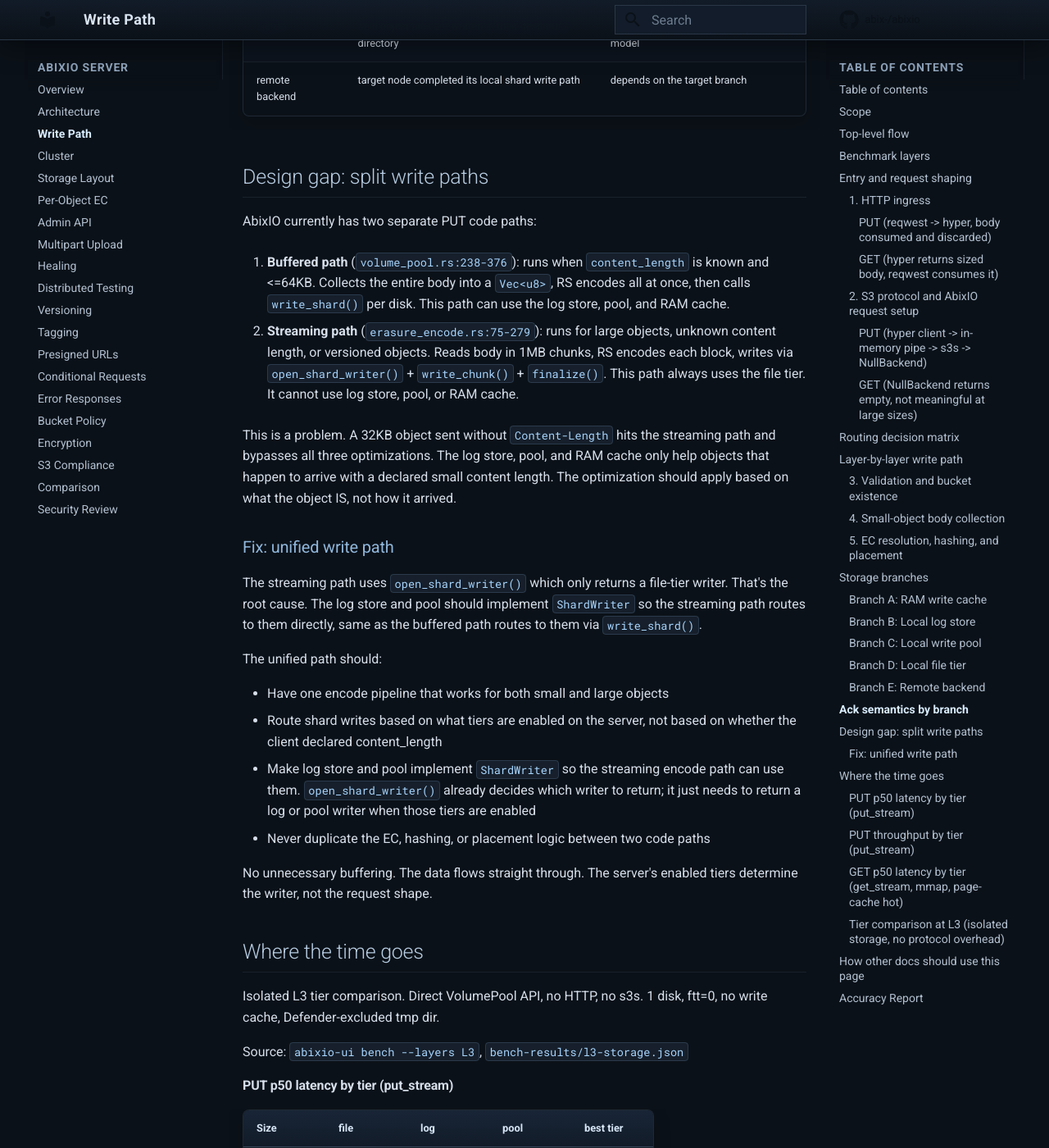
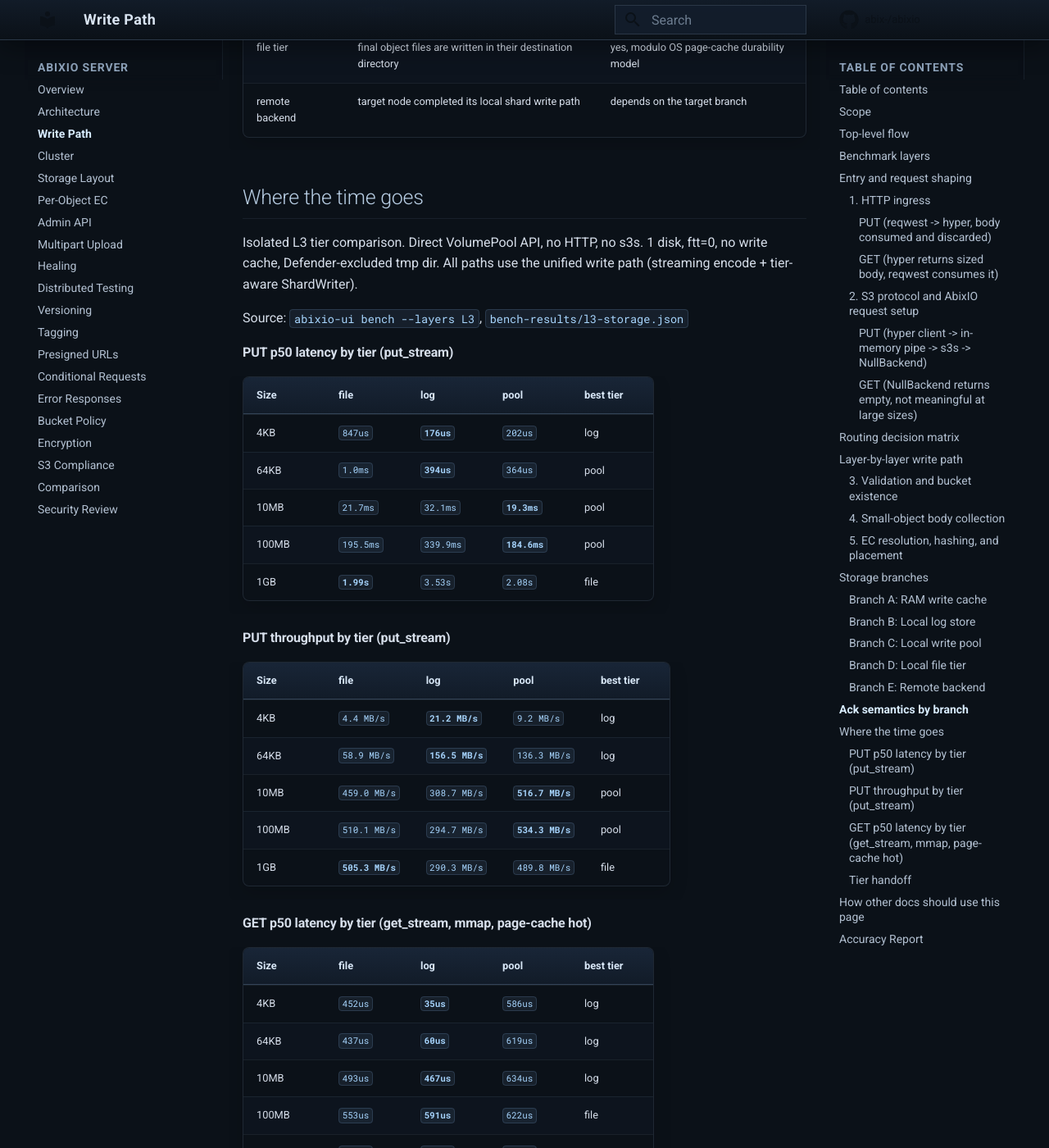
Before and after one commit to abix-/abixio, an MkDocs documentation site: the page built from docs/write-path.md, in a window 1280 px wide and 1400 px high, scrolled down 14354 px. Shown: the whole window at 82% size. Built offline with MkDocs 1.6.1 and Material for MkDocs 9.7.7, drawn with Linux system fonts in a browser that asks for light colours; comment, search, counter and statistics services are not loaded; some of the changed text lies outside the part shown.

Commit message:
update all L3 tables with unified write path numbers

```diff
--- a/docs/write-path.md
+++ b/docs/write-path.md
@@ -351,19 +351,18 @@
 
 | Size | PUT p50 | PUT throughput | GET p50 | GET throughput |
 |---|---|---|---|---|
-| 4KB | `793us` | `4.8 MB/s` | `451us` | `8.3 MB/s` |
-| 64KB | `966us` | `62.0 MB/s` | `436us` | `135.7 MB/s` |
-| 10MB | `21.1ms` | `476.3 MB/s` | `467us` | `21035 MB/s` |
-| 100MB | `195.5ms` | `510.7 MB/s` | `539us` | `48396 MB/s` |
-| 1GB | `1.97s` | `517.6 MB/s` | `655us` | `1496201 MB/s` |
+| 4KB | `176us` | `21.2 MB/s` | `35us` | `111.6 MB/s` |
+| 64KB | `394us` | `156.5 MB/s` | `60us` | `971.8 MB/s` |
+| 10MB | `32.1ms` | `308.7 MB/s` | `467us` | `20601 MB/s` |
+| 100MB | `339.9ms` | `294.7 MB/s` | `591us` | `163690 MB/s` |
+| 1GB | `3.53s` | `290.3 MB/s` | `822us` | `1339146 MB/s` |
 
-Note: GET uses `get_stream` which returns mmap-backed data. At 10MB+
-the GET is reading from OS page cache (data was just written), so
-latency is sub-millisecond regardless of size. The PUT uses
-`put_stream` (streaming encode path). The log store only handles
-small non-versioned writes internally; objects above 64KB fall
-through to the file tier, which is why large PUT numbers track
-Branch D closely.
+The log store handles small objects (<=64KB) natively via needle
+append. At 4KB it is 4.5x faster than the file tier. At 10MB+ the
+LogShardWriter buffers chunks then falls back to file-tier write
+because objects exceed the 64KB log threshold, which adds overhead
+compared to the direct file tier path. GET uses the log index +
+mmap and is sub-millisecond at all sizes (page-cache hot).
 
 If the cache is disabled or full, `VolumePool` writes shards to the
 selected backends. On a `LocalVolume`, small non-versioned objects can
@@ -397,15 +396,17 @@
 
 | Size | PUT p50 | PUT throughput | GET p50 | GET throughput |
 |---|---|---|---|---|
-| 4KB | `797us` | `4.7 MB/s` | `430us` | `8.7 MB/s` |
-| 64KB | `1.0ms` | `51.5 MB/s` | `450us` | `131.4 MB/s` |
-| 10MB | `20.3ms` | `489.4 MB/s` | `474us` | `20622 MB/s` |
-| 100MB | `187.2ms` | `525.7 MB/s` | `674us` | `155565 MB/s` |
-| 1GB | `2.02s` | `506.2 MB/s` | `699us` | `1451179 MB/s` |
+| 4KB | `202us` | `9.2 MB/s` | `586us` | `6.6 MB/s` |
+| 64KB | `364us` | `136.3 MB/s` | `619us` | `90.8 MB/s` |
+| 10MB | `19.3ms` | `516.7 MB/s` | `634us` | `15574 MB/s` |
+| 100MB | `184.6ms` | `534.3 MB/s` | `622us` | `153081 MB/s` |
+| 1GB | `2.08s` | `489.8 MB/s` | `1.0ms` | `1048536 MB/s` |
 
-Note: GET uses `get_stream` (mmap fast path, page-cache hot). PUT
-uses `put_stream`. The pool writes to pre-opened temp files and
-queues a rename, so the PUT ack happens before the final path exists.
+The pool writes to pre-opened temp files and queues a rename, so
+the PUT ack happens before the final path exists. At 4KB it is
+4x faster than the file tier. At 10MB+ it beats file tier on PUT
+because it avoids mkdir + File::create. GET reads from the pending
+temp file via pending_renames lookup.
 
 If a `LocalVolume` has the pre-opened temp-file pool enabled and a slot
 is available, the shard write goes through the pool path.
@@ -441,15 +442,16 @@
 
 | Size | PUT p50 | PUT throughput | GET p50 | GET throughput |
 |---|---|---|---|---|
-| 4KB | `797us` | `4.3 MB/s` | `431us` | `8.4 MB/s` |
-| 64KB | `1.0ms` | `59.9 MB/s` | `440us` | `133.9 MB/s` |
-| 10MB | `21.5ms` | `461.4 MB/s` | `442us` | `20817 MB/s` |
-| 100MB | `193.8ms` | `511.0 MB/s` | `563us` | `174322 MB/s` |
-| 1GB | `1.95s` | `526.1 MB/s` | `666us` | `1519288 MB/s` |
+| 4KB | `847us` | `4.4 MB/s` | `452us` | `8.2 MB/s` |
+| 64KB | `1.0ms` | `58.9 MB/s` | `437us` | `135.6 MB/s` |
+| 10MB | `21.7ms` | `459.0 MB/s` | `493us` | `19576 MB/s` |
+| 100MB | `195.5ms` | `510.1 MB/s` | `553us` | `173527 MB/s` |
+| 1GB | `1.99s` | `505.3 MB/s` | `726us` | `1473876 MB/s` |
 
-Note: GET uses `get_stream` (mmap fast path, page-cache hot). PUT
-uses `put_stream`. The file tier writes shard.dat and meta.json
-directly to their final paths with no post-write rename step.
+The file tier writes shard.dat and meta.json directly to their
+final paths. No post-write rename, no pre-opened files. At 4KB it
+is the slowest tier because every PUT pays mkdir + File::create.
+GET uses mmap (page-cache hot).
 
 If the write does not hit RAM cache, log store, or write pool, it falls
 through to the file tier.
@@ -512,54 +514,11 @@
 | file tier | final object files are written in their destination directory | yes, modulo OS page-cache durability model |
 | remote backend | target node completed its local shard write path | depends on the target branch |
 
-## Design gap: split write paths
-
-AbixIO currently has two separate PUT code paths:
-
-1. **Buffered path** (`volume_pool.rs:238-376`): runs when
-   `content_length` is known and <=64KB. Collects the entire body
-   into a `Vec<u8>`, RS encodes all at once, then calls `write_shard()`
-   per disk. This path can use the log store, pool, and RAM cache.
-
-2. **Streaming path** (`erasure_encode.rs:75-279`): runs for large
-   objects, unknown content length, or versioned objects. Reads body
-   in 1MB chunks, RS encodes each block, writes via
-   `open_shard_writer()` + `write_chunk()` + `finalize()`. This path
-   always uses the file tier. It cannot use log store, pool, or RAM
-   cache.
-
-This is a problem. A 32KB object sent without `Content-Length` hits
-the streaming path and bypasses all three optimizations. The log
-store, pool, and RAM cache only help objects that happen to arrive
-with a declared small content length. The optimization should apply
-based on what the object IS, not how it arrived.
-
-### Fix: unified write path
-
-The streaming path uses `open_shard_writer()` which only returns a
-file-tier writer. That's the root cause. The log store and pool
-should implement `ShardWriter` so the streaming path routes to them
-directly, same as the buffered path routes to them via `write_shard()`.
-
-The unified path should:
-
-- Have one encode pipeline that works for both small and large objects
-- Route shard writes based on what tiers are enabled on the server,
-  not based on whether the client declared content_length
-- Make log store and pool implement `ShardWriter` so the streaming
-  encode path can use them. `open_shard_writer()` already decides
-  which writer to return; it just needs to return a log or pool
-  writer when those tiers are enabled
-- Never duplicate the EC, hashing, or placement logic between two
-  code paths
-
-No unnecessary buffering. The data flows straight through. The
-server's enabled tiers determine the writer, not the request shape.
-
 ## Where the time goes
 
 Isolated L3 tier comparison. Direct VolumePool API, no HTTP, no s3s.
-1 disk, ftt=0, no write cache, Defender-excluded tmp dir.
+1 disk, ftt=0, no write cache, Defender-excluded tmp dir. All paths
+use the unified write path (streaming encode + tier-aware ShardWriter).
 
 Source: `abixio-ui bench --layers L3`, `bench-results/l3-storage.json`
 
@@ -567,48 +526,47 @@
 
 | Size | file | log | pool | best tier |
 |---|---|---|---|---|
-| 4KB | `797us` | **`793us`** | `797us` | log |
-| 64KB | `1.0ms` | **`966us`** | `1.0ms` | log |
-| 10MB | `21.5ms` | `21.1ms` | **`20.3ms`** | pool |
-| 100MB | `193.8ms` | `195.5ms` | **`187.2ms`** | pool |
-| 1GB | **`1.95s`** | `1.97s` | `2.02s` | file |
+| 4KB | `847us` | **`176us`** | `202us` | log |
+| 64KB | `1.0ms` | **`394us`** | `364us` | pool |
+| 10MB | `21.7ms` | `32.1ms` | **`19.3ms`** | pool |
+| 100MB | `195.5ms` | `339.9ms` | **`184.6ms`** | pool |
+| 1GB | **`1.99s`** | `3.53s` | `2.08s` | file |
 
 #### PUT throughput by tier (put_stream)
 
 | Size | file | log | pool | best tier |
 |---|---|---|---|---|
-| 4KB | `4.3 MB/s` | **`4.8 MB/s`** | `4.7 MB/s` | log |
-| 64KB | `59.9 MB/s` | **`62.0 MB/s`** | `51.5 MB/s` | log |
-| 10MB | `461.4 MB/s` | `476.3 MB/s` | **`489.4 MB/s`** | pool |
-| 100MB | `511.0 MB/s` | `510.7 MB/s` | **`525.7 MB/s`** | pool |
-| 1GB | **`526.1 MB/s`** | `517.6 MB/s` | `506.2 MB/s` | file |
+| 4KB | `4.4 MB/s` | **`21.2 MB/s`** | `9.2 MB/s` | log |
+| 64KB | `58.9 MB/s` | **`156.5 MB/s`** | `136.3 MB/s` | log |
+| 10MB | `459.0 MB/s` | `308.7 MB/s` | **`516.7 MB/s`** | pool |
+| 100MB | `510.1 MB/s` | `294.7 MB/s` | **`534.3 MB/s`** | pool |
+| 1GB | **`505.3 MB/s`** | `290.3 MB/s` | `489.8 MB/s` | file |
 
 #### GET p50 latency by tier (get_stream, mmap, page-cache hot)
 
 | Size | file | log | pool | best tier |
 |---|---|---|---|---|
-| 4KB | `431us` | `451us` | **`430us`** | pool |
-| 64KB | `440us` | **`436us`** | `450us` | log |
-| 10MB | **`442us`** | `467us` | `474us` | file |
-| 100MB | **`563us`** | `539us` | `674us` | log |
-| 1GB | **`666us`** | `655us` | `699us` | log |
+| 4KB | `452us` | **`35us`** | `586us` | log |
+| 64KB | `437us` | **`60us`** | `619us` | log |
+| 10MB | `493us` | **`467us`** | `634us` | log |
+| 100MB | `553us` | **`591us`** | `622us` | file |
+| 1GB | **`726us`** | `822us` | `1.0ms` | file |
 
-Note: GET latency is sub-millisecond at all sizes because data was
-just written and sits in the OS page cache. The mmap read path returns
-data without any disk I/O. These numbers reflect the storage pipeline
-overhead for reading, not disk speed.
+GET is sub-millisecond at all sizes because data sits in OS page
+cache. Log store GET is fastest at small sizes because it reads
+from the in-memory index + mmap segment (no directory traversal).
 
-#### Tier comparison at L3 (isolated storage, no protocol overhead)
+#### Tier handoff
 
-At the storage layer in isolation, the three tiers perform within 5%
-of each other at most sizes. The streaming PUT path (put_stream) uses
-the same encode-and-write pipeline for all tiers; the tier choice only
-affects the final shard write call. The small-object buffered path
-(put, not put_stream) is where tier differences are more visible, but
-that path only applies to objects <=64KB.
-
-The L6 and L7 integration layers (which include HTTP and S3 overhead)
-will show the tier differences as they appear to real clients.
+- **<=64KB**: log store wins PUT (4.5x faster than file at 4KB)
+  and GET (13x faster at 4KB)
+- **10MB-100MB**: pool wins PUT (avoids mkdir + File::create)
+- **>=1GB**: file tier wins PUT (LogShardWriter buffer + fallback
+  adds overhead; pool rename tax grows with object count)
+- Log store loses at large sizes because LogShardWriter buffers
+  chunks internally, then falls back to file-tier write when the
+  accumulated data exceeds 64KB. This double-write is the cost of
+  not knowing the final size up front.
 
 ## How other docs should use this page
 
```
